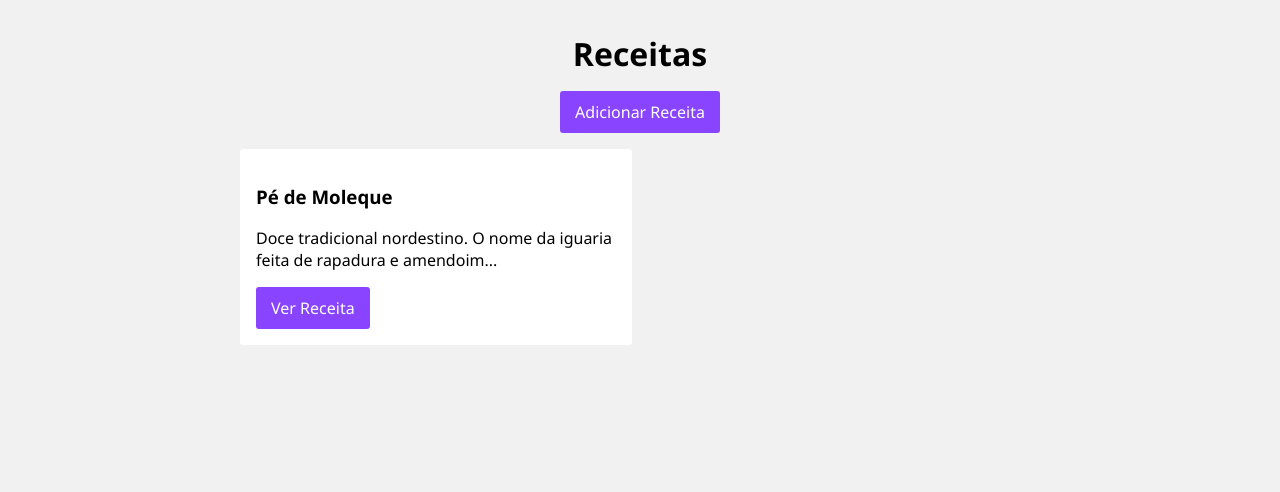
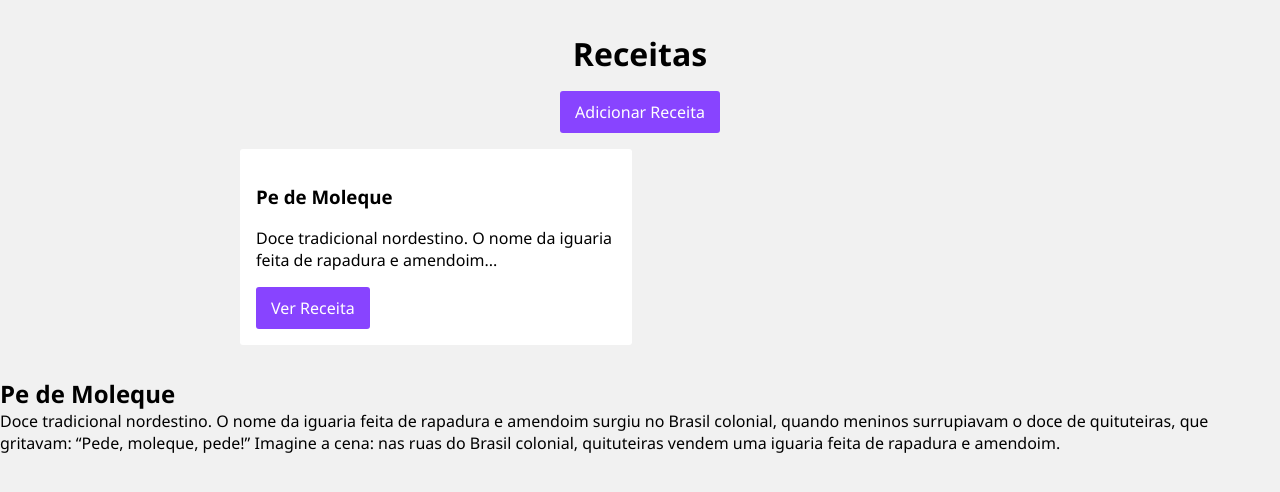
Before and after one commit to barbosadiego/recipe-app-vue, a Vue app: page /recipe/pe-de-moleque in a window 1280 px wide. Shown: the top 492 px of the page. Built offline with nearby package versions, Linux system fonts and the light colour scheme.

Commit message:
inicial recipe page

```diff
--- a/src/App.vue
+++ b/src/App.vue
@@ -8,14 +8,20 @@
 
       <ul class="recipe">
 
-        <li v-for="(item, index) in recipe" :key="index">
+        <li v-for="(item, index) in $store.state.recipe" :key="index">
           <h3>{{item.title}}</h3>
           <p>{{shorten(item.description)}}</p>
-          <button class="btn">ver receita</button>
+          <router-link :to="`/recipe/${item.slug}`" @click.native="viewRecipe = !viewRecipe">
+            <button class="btn">ver receita</button>
+          </router-link>
         </li>
 
       </ul>
+    </div>
 
+
+    <div class="recipe-view">
+      <router-view></router-view>
     </div>
 
     <section class="add-recipes" v-show="isActive">
@@ -72,15 +78,18 @@
 </template>
 
 <script>
+
 export default {
   name: 'TheApp',
   data(){
     return {
       isActive: false,
+      viewRecipe: true,
       ingredientText: '',
       methodText: '',
       newRecipe:{
         title: '',
+        slug: '',
         description: '',
         ingredients: [],
         methods: [],
@@ -104,6 +113,7 @@ export default {
       }
     },
     addRecipe(){
+      this.newRecipe.slug = this.newRecipe.title.toLowerCase().replace(/\s/g, '-')
       this.$store.commit('ADD_RECIPE', this.newRecipe);
       this.isActive = false;
     }
--- a/src/router/index.js
+++ b/src/router/index.js
@@ -1,13 +1,21 @@
 import Vue from 'vue'
 import VueRouter from 'vue-router'
+
+import RecipePage from '@/views/RecipePage.vue'
 
 Vue.use(VueRouter)
 
 const routes = [
   {
-    path: '/',
-    name: 'home',
+    path: '/recipe',
+    name: 'recipe',
   },
+  {
+    path: '/recipe/:slug',
+    name: 'recipe-page',
+    component: RecipePage,
+  },
+
 ]
 
 const router = new VueRouter({
--- a/src/store/index.js
+++ b/src/store/index.js
@@ -7,7 +7,7 @@ export default new Vuex.Store({
   state: {
     recipe:[
       {
-        title: 'Pé de Moleque',
+        title: 'Pe de Moleque',
         slug: 'pe-de-moleque',
         description: 'Doce tradicional nordestino. O nome da iguaria feita de rapadura e amendoim surgiu no Brasil colonial, quando meninos surrupiavam o doce de quituteiras, que gritavam: “Pede, moleque, pede!” Imagine a cena: nas ruas do Brasil colonial, quituteiras vendem uma iguaria feita de rapadura e amendoim.',
         ingredients: ['1/2 kg de amendoim torrado e descascado', '1/2 kg de açúcar', '1 lata de leite condensado', '3 colheres de margarina'],
--- /dev/null
+++ b/src/views/RecipePage.vue
@@ -0,0 +1,19 @@
+<template>
+  <section>
+    <h1>{{ recipe[0].title }}</h1>
+    <p>{{ recipe[0].description}}</p>
+  </section>
+</template>
+
+<script>
+export default {
+  name: 'RecipePage',
+  computed: {
+    recipe() {
+      return this.$store.state.recipe.filter(
+        (recipe) => recipe.slug === this.$route.params.slug,
+      );
+    },
+  },
+};
+</script>
```
